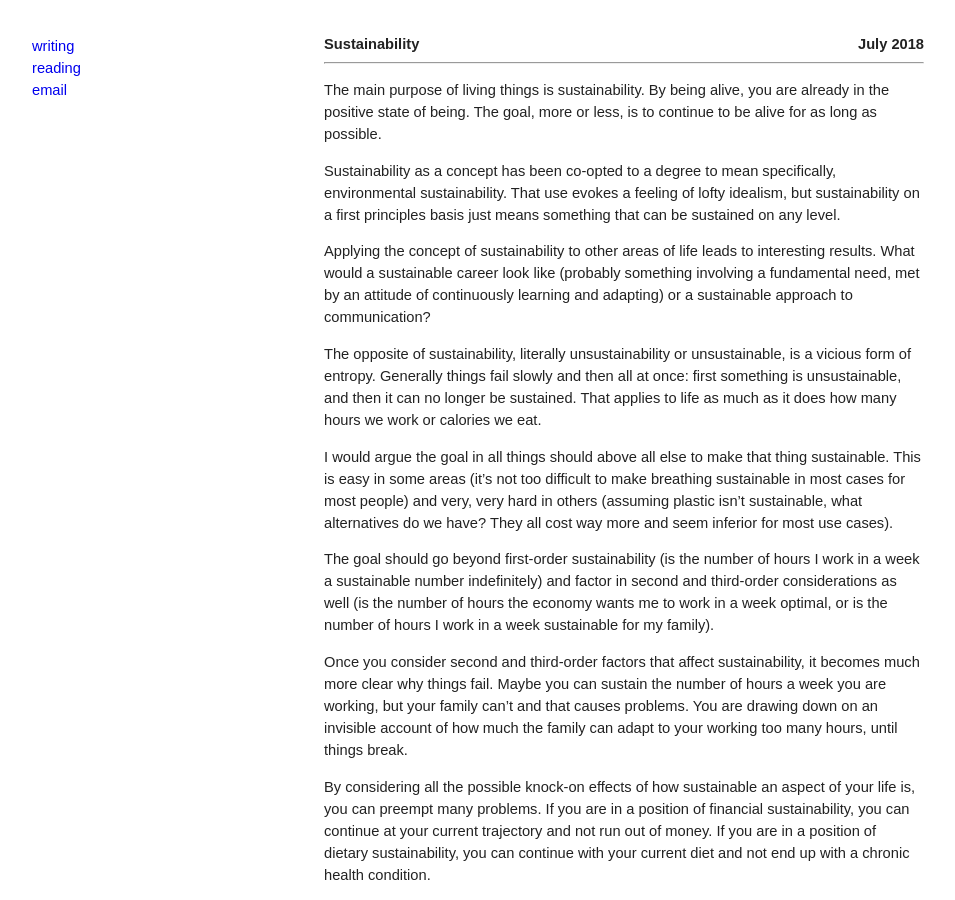
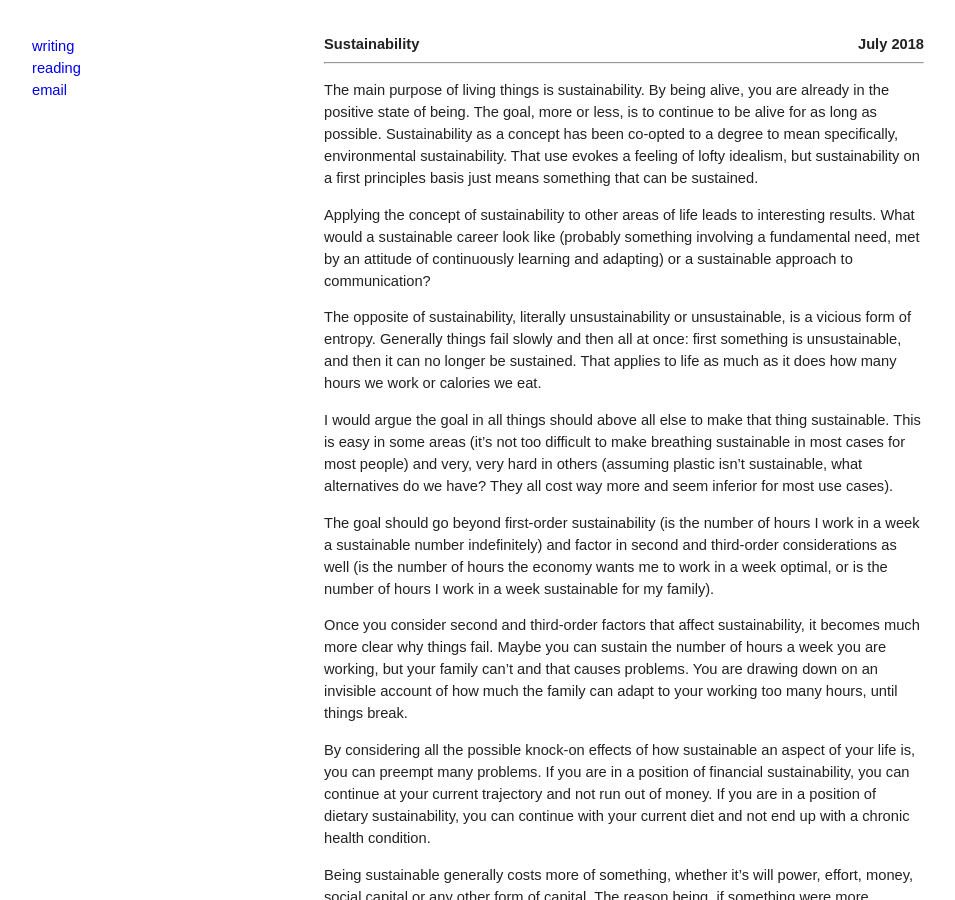
Before and after one commit to rogerkirkness/writing, a Jekyll site: the page built from _posts/2018-07-31-sustainability.md, in a window 1280 px wide and 900 px high. Shown: the whole window, without its empty margins (16-971 px from the left). Built offline with Jekyll 4.4.1, drawn with Linux system fonts in a browser that asks for light colours.

Commit message:
Bump version to 1.1.2

```diff
--- a/_posts/2018-07-31-sustainability.md
+++ b/_posts/2018-07-31-sustainability.md
@@ -4,9 +4,7 @@ title: Sustainability
 date: '2018-07-31'
 ---
 
-The main purpose of living things is sustainability. By being alive, you are already in the positive state of being. The goal, more or less, is to continue to be alive for as long as possible.
-
-Sustainability as a concept has been co-opted to a degree to mean specifically, environmental sustainability. That use evokes a feeling of lofty idealism, but sustainability on a first principles basis just means something that can be sustained on any level.
+The main purpose of living things is sustainability. By being alive, you are already in the positive state of being. The goal, more or less, is to continue to be alive for as long as possible. Sustainability as a concept has been co-opted to a degree to mean specifically, environmental sustainability. That use evokes a feeling of lofty idealism, but sustainability on a first principles basis just means something that can be sustained.
 
 Applying the concept of sustainability to other areas of life leads to interesting results. What would a sustainable career look like (probably something involving a fundamental need, met by an attitude of continuously learning and adapting) or a sustainable approach to communication?
 
```
